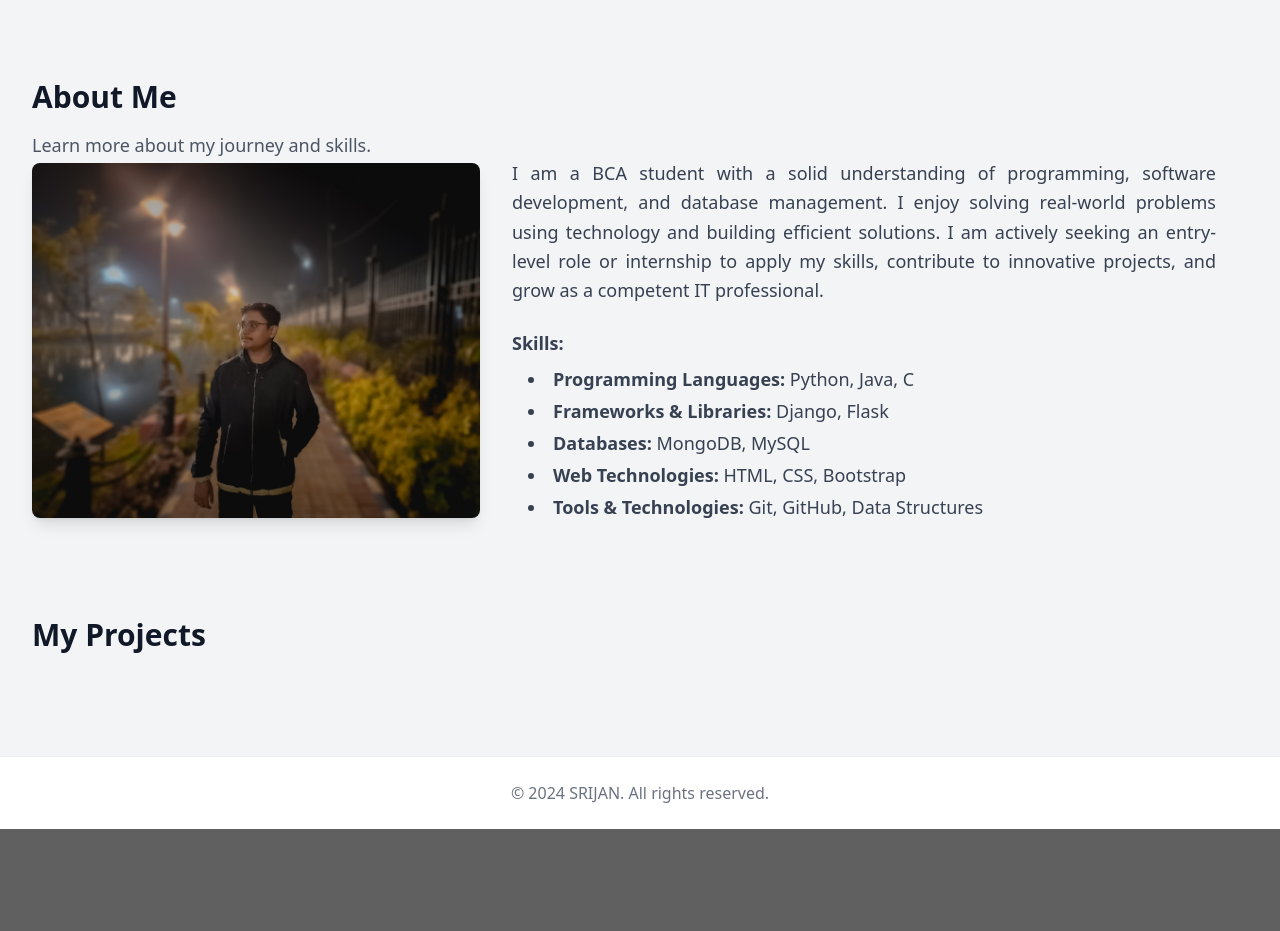
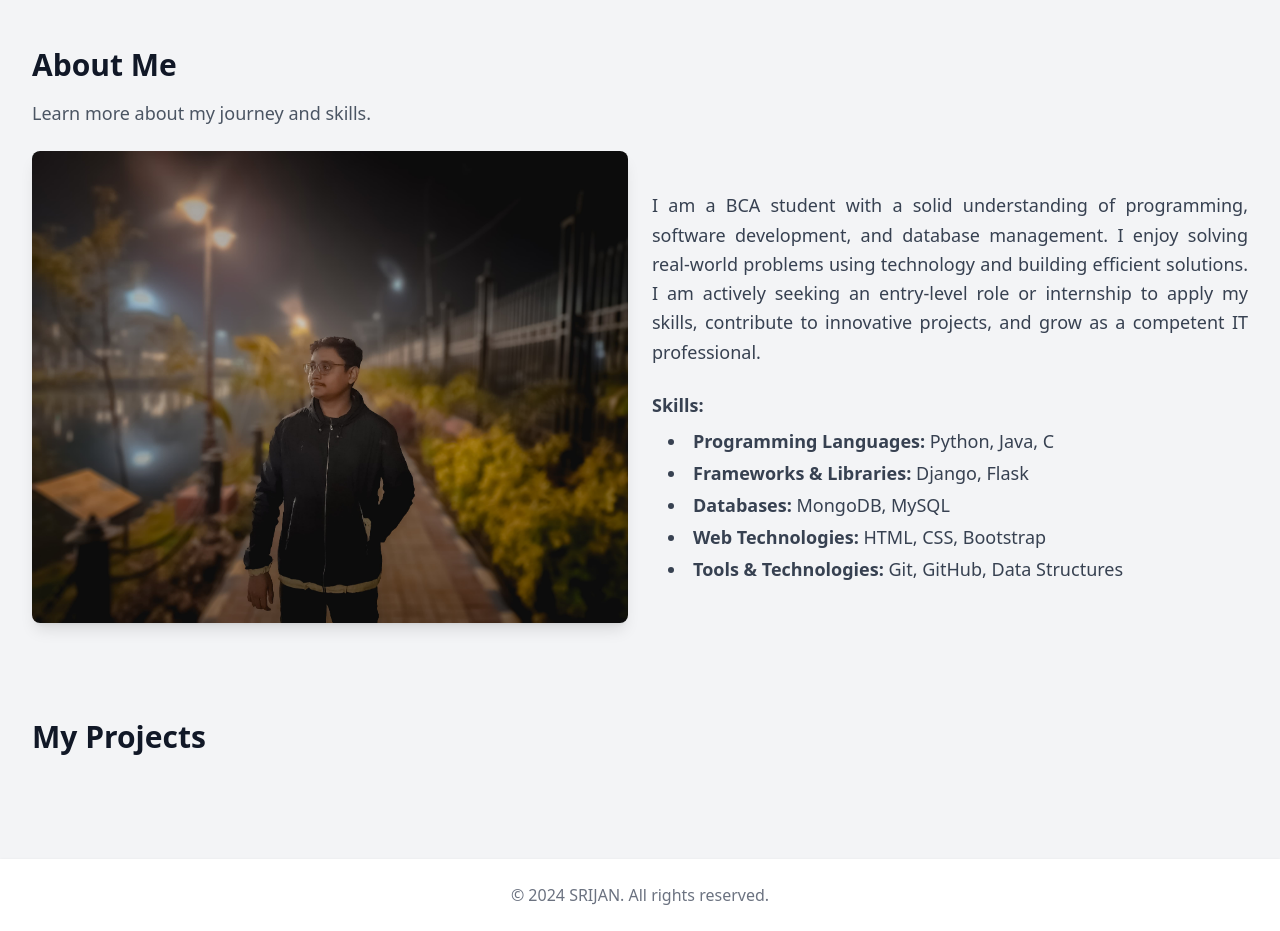
Before and after one commit to BOBSRIJAN/portfolio, a Django app: page / in a window 1280 px wide. Shown: the part 865-1796 px from the top of the page. Before the commit the page ends 1694 px from the top, so only its background shows below. Run offline with Django 5.2, Linux system fonts and the light colour scheme; data that the repository does not hold is empty; some libraries are stand-ins or nearby versions.

Commit message:
UI update

```diff
--- a/app/templates/app/home.html
+++ b/app/templates/app/home.html
@@ -2,12 +2,8 @@
 {% load static %}
 {% block content %}
 
-<section class="relative h-screen w-full overflow-hidden">
-    <video autoplay muted loop playsinline class="absolute top-0 left-0 w-full h-full object-cover z-0">
-        <source src="{% static 'videos/background-video.mp4' %}" type="video/mp4" />
-    </video>
-    <div class="absolute inset-0 bg-black bg-opacity-60 z-10"></div>
-    <div class="relative z-20 flex h-full items-center justify-center">
+<!-- Hero Section -->
+<section class="h-screen flex items-center justify-center relative z-20">
     <div class="text-center px-4">
         <h1 class="text-5xl md:text-6xl font-bold text-white mb-4 animate-fade-in">Welcome to My Portfolio</h1>
         <p class="text-xl md:text-2xl text-white mb-6">I’m a passionate developer creating innovative solutions. 😎</p>
@@ -15,20 +11,17 @@
             View Projects
         </a>
     </div>
-    </div>
 </section>
 
 <!-- About Section -->
 <section class="max-w-7xl mx-auto px-4 sm:px-6 lg:px-8 py-12" id="about">
-    <div class="text-center mb-8">
-    </div>
     <h2 class="text-3xl font-bold mb-4">About Me</h2>
     <p class="text-lg text-gray-600 dark:text-gray-400 mt-2">Learn more about my journey and skills.</p>
-    <div class="flex flex-col md:flex-row items-center">
+    <div class="flex flex-col md:flex-row items-center mt-6 gap-6">
         <div class="md:w-1/2">
             <img src="{% static 'img/srijan10.jpg' %}" alt="Profile" class="rounded-lg shadow-lg">
         </div>
-        <div class="max-w-3xl mx-auto px-4 sm:px-6 lg:px-8">
+        <div class="md:w-1/2">
             <p class="text-lg text-gray-700 dark:text-gray-300 text-justify leading-relaxed">
                 I am a BCA student with a solid understanding of programming, software development, and database management.
                 I enjoy solving real-world problems using technology and building efficient solutions.
@@ -59,7 +52,7 @@
             <div class="p-6">
                 <h3 class="text-xl font-semibold mb-2">{{ project.title }}</h3>
                 <p class="text-gray-600 dark:text-gray-400 mb-4">{{ project.description }}</p>
-                    <a href="{{ project.link }}" class="text-blue-500 hover:underline">View Project on github</a>
+                <a href="{{ project.link }}" class="text-blue-500 hover:underline">View Project on GitHub</a>
             </div>
         </div>
         {% endfor %}
--- a/templates/layout.html
+++ b/templates/layout.html
@@ -2,20 +2,28 @@
 {% load static %}
 <html lang="en">
 <head>
-    <meta charset="UTF-8">
-    <meta name="viewport" content="width=device-width, initial-scale=1.0">
+  <meta charset="UTF-8" />
+  <meta name="viewport" content="width=device-width, initial-scale=1.0" />
   <title>Portfolio</title>
   <script src="https://cdn.tailwindcss.com"></script>
   <link href="{% static 'css/style.css' %}" rel="stylesheet">
 </head>
-<body class="bg-gray-100 dark:bg-gray-900 text-gray-900 dark:text-gray-100 transition-colors duration-300">
-    <nav class="bg-white dark:bg-gray-800 shadow-lg fixed w-full z-50">
+<body class="bg-gray-100 dark:bg-gray-900 text-gray-900 dark:text-gray-100 relative overflow-x-hidden">
+
+  <div class="fixed top-0 left-0 w-full h-full z-[-1] overflow-hidden">
+    <video autoplay muted loop playsinline class="w-full h-full object-cover">
+      <source src="{% static 'videos/background-video.mp4' %}" type="video/mp4" />
+    </video>
+    <div class="absolute inset-0 bg-black bg-opacity-60"></div>
+  </div>
+
+  <input type="checkbox" id="menu-toggle" class="peer hidden">
+  <nav class="bg-white dark:bg-gray-800 shadow-lg fixed w-full z-20">
     <div class="max-w-7xl mx-auto px-4 sm:px-6 lg:px-8">
-            <div class="flex justify-between h-16">
-                <div class="flex">
-                    <a href="/" class="flex-shrink-0 flex items-center text-2xl font-bold">SRIJAN RAY</a>
-                </div>
-                <div class="hidden sm:ml-6 sm:flex sm:items-center space-x-4">
+      <div class="flex justify-between h-16 items-center">
+        <a href="/" class="text-2xl font-bold">SRIJAN RAY</a>
+
+        <div class="hidden sm:flex items-center space-x-4">
           {% block navPc %}
           <a href="/" class="px-3 py-2 text-sm font-medium hover:bg-gray-200 dark:hover:bg-gray-700 rounded">Home</a>
           <a href="#about" class="px-3 py-2 text-sm font-medium hover:bg-gray-200 dark:hover:bg-gray-700 rounded">About</a>
@@ -23,28 +31,27 @@
           <a href="/contact" class="px-3 py-2 text-sm font-medium hover:bg-gray-200 dark:hover:bg-gray-700 rounded">Contact</a>
           {% endblock %}
         </div>
-                <div class="-mr-2 flex items-center sm:hidden">
-                    <button id="menu-toggle" class="inline-flex items-center justify-center p-2 rounded-md text-gray-400 hover:text-gray-500 hover:bg-gray-100 focus:outline-none">
-                        <svg class="h-6 w-6" stroke="currentColor" fill="none" viewBox="0 0 24 24">
-                            <path id="menu-open" stroke-linecap="round" stroke-linejoin="round" stroke-width="2" d="M4 6h16M4 12h16M4 18h16" />
-                            <path id="menu-close" class="hidden" stroke-linecap="round" stroke-linejoin="round" stroke-width="2" d="M6 18L18 6M6 6l12 12" />
+
+        <label for="menu-toggle" class="sm:hidden cursor-pointer p-2">
+          <svg class="h-6 w-6 text-gray-600 dark:text-gray-200" fill="none" stroke="currentColor" viewBox="0 0 24 24">
+            <path stroke-linecap="round" stroke-linejoin="round" stroke-width="2"
+              d="M4 6h16M4 12h16M4 18h16" />
           </svg>
-                    </button>
+        </label>
       </div>
     </div>
-        </div>
-        <div id="mobile-menu" class="hidden sm:hidden">
+
+    <div class="peer-checked:block hidden sm:hidden bg-white dark:bg-gray-800 px-4 pb-4">
       {% block navPhone %}
-            <div class="pt-2 pb-3 space-y-1">
       <a href="/" class="block px-3 py-2 text-base font-medium hover:bg-gray-200 dark:hover:bg-gray-700">Home</a>
       <a href="#about" class="block px-3 py-2 text-base font-medium hover:bg-gray-200 dark:hover:bg-gray-700">About</a>
       <a href="#projects" class="block px-3 py-2 text-base font-medium hover:bg-gray-200 dark:hover:bg-gray-700">Projects</a>
       <a href="/contact" class="block px-3 py-2 text-base font-medium hover:bg-gray-200 dark:hover:bg-gray-700">Contact</a>
-            </div>
       {% endblock %}
     </div>
   </nav>
-    <main class="pt-16">
+
+  <main class="pt-16 relative z-10">
     {% if messages %}
     <div class="max-w-7xl mx-auto px-4 sm:px-6 lg:px-8 py-4">
       {% for message in messages %}
@@ -54,14 +61,13 @@
       {% endfor %}
     </div>
     {% endif %}
-        {% block content %}
-        {% endblock %}
+    {% block content %}{% endblock %}
   </main>
-    <footer class="bg-white dark:bg-gray-800 shadow mt-8">
+
+  <footer class="bg-white dark:bg-gray-800 shadow mt-8 relative z-10">
     <div class="max-w-7xl mx-auto px-4 sm:px-6 lg:px-8 py-6">
       <p class="text-center text-gray-500 dark:text-gray-400">&copy; 2024 SRIJAN. All rights reserved.</p>
     </div>
   </footer>
-    <script src="{% static 'js/Scripts.js' %}"></script>
 </body>
 </html>
```
Also changed, not shown: 2 other files. Lines whose indentation alone changed are shown as unchanged.
